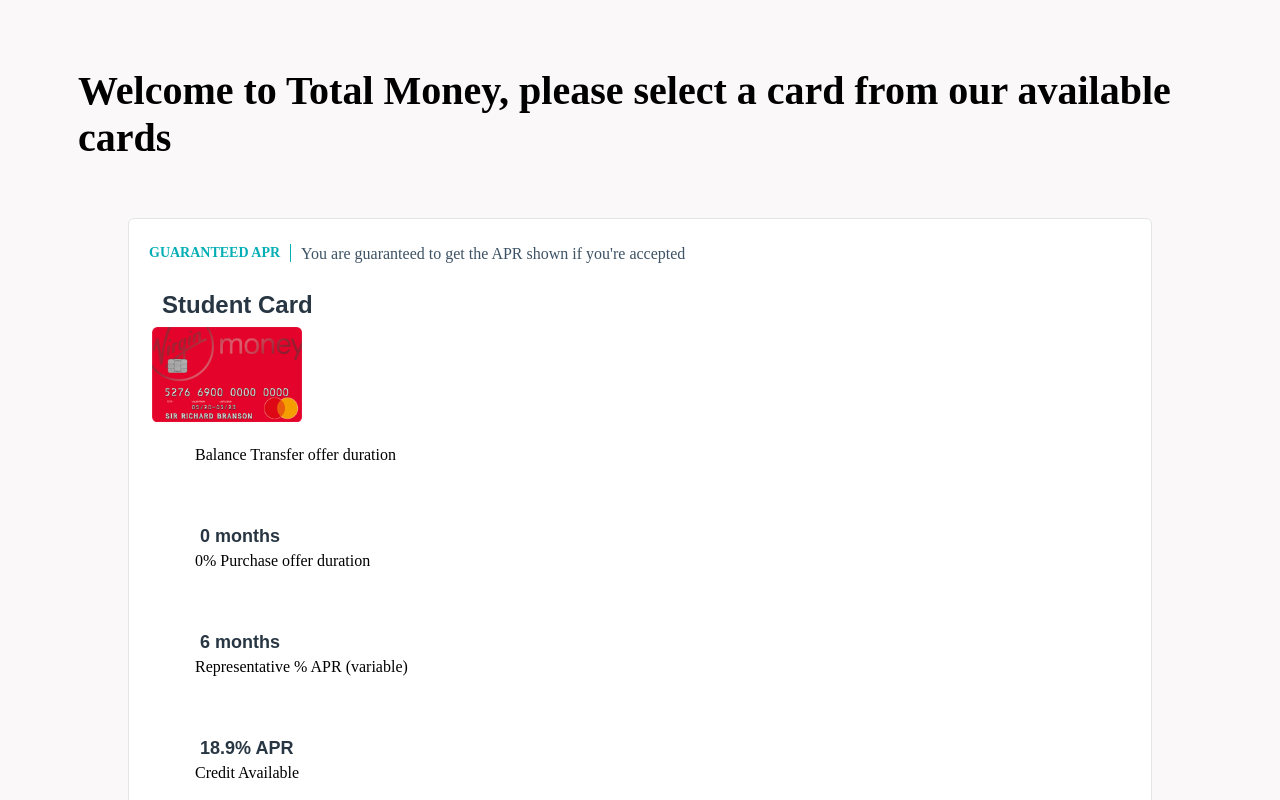
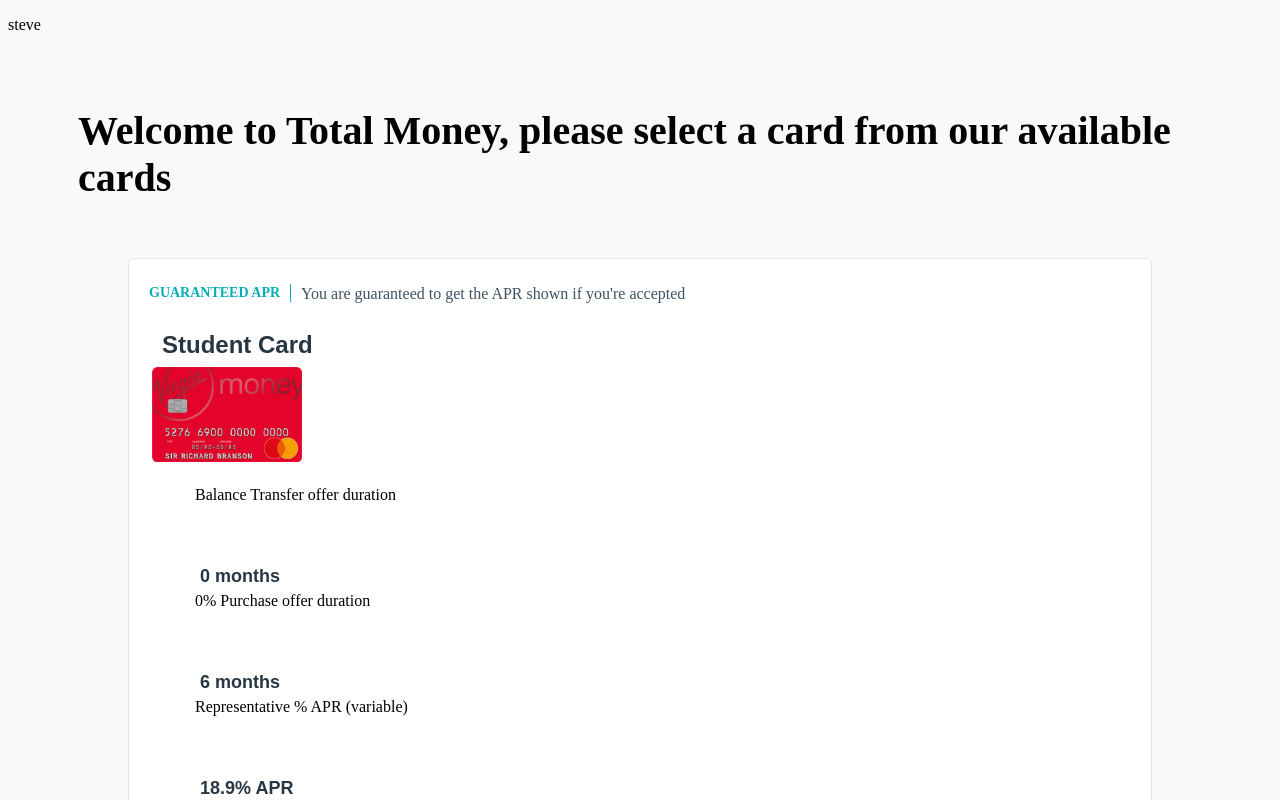
Before and after one commit to stephensecure/TotalMoney, a React (Create React App) app in the folder totalmoney/: page / in a window 1280 px wide. Shown: the top 800 px of the page. Built offline with nearby package versions, Linux system fonts and the light colour scheme.

Commit message:
steve test

```diff
--- a/totalmoney/src/Home.js
+++ b/totalmoney/src/Home.js
@@ -6,6 +6,7 @@
 
       return (
         <>
+        <p>steve</p>
             <div className="container_main">
                 <div className="product_main">
                     <div className="product_name">
```
